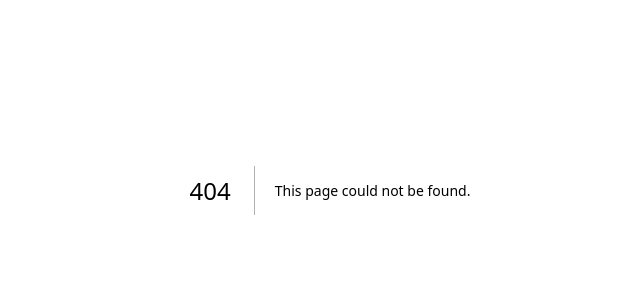
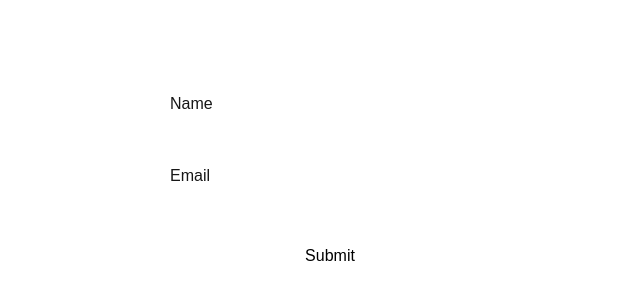
Before and after one commit to manish-107/CollegeCAT, a Next.js app in the folder collegecatapp/: page /dashboard/updatedetails in a window 1280 px wide. Before the commit this address had no page. Shown: the part 210-510 px from the top of the page, without its empty margins (310-950 px from the left). Built offline with nearby package versions, Linux system fonts and the light colour scheme.

Commit message:
added backend connection

```diff
--- /dev/null
+++ b/collegecatapp/app/api/db.ts
@@ -0,0 +1,11 @@
+import { Pool } from "pg";
+
+const pool = new Pool({
+  user: process.env.DB_USER || "demouser",
+  host: process.env.DB_HOST || "localhost",
+  database: process.env.DB_NAME || "demodb",
+  password: process.env.DB_PASSWORD || "password",
+  port: Number(process.env.DB_PORT) || 5432,
+});
+
+export default pool;
--- /dev/null
+++ b/collegecatapp/app/api/submit/route.ts
@@ -0,0 +1,33 @@
+import { NextResponse } from "next/server";
+import pool from "../db";
+
+export async function POST(req: Request) {
+  try {
+    const { name, email } = await req.json();
+
+    if (!name || !email) {
+      return NextResponse.json(
+        { error: "name email required" },
+        { status: 400 }
+      );
+    }
+
+    console.log("Recieved : " + name + " " + email);
+
+    return NextResponse.json(
+      { msg: `hello ${name} and email ${email}` },
+      { status: 200 }
+    );
+  } catch (error) {
+    console.log(error);
+    return NextResponse.json(
+      { error: "Something went wrong" },
+      { status: 500 }
+    );
+  }
+}
+
+export async function GET() {
+  const result = await pool.query("SELECT * FROM users");
+  return NextResponse.json({ msg: result.rows }, { status: 200 });
+}
--- /dev/null
+++ b/collegecatapp/app/dashboard/updatedetails/page.tsx
@@ -0,0 +1,58 @@
+"use client";
+
+import { useState } from "react";
+
+const UpdateDetails = () => {
+  const [name, setName] = useState("");
+  const [email, setEmail] = useState("");
+  const [response, setResponse] = useState("");
+
+  const handelSubmit = async (e: React.FormEvent) => {
+    e.preventDefault();
+
+    const res = await fetch("/api/submit", {
+      method: "post",
+      headers: { "Content-Type": "application/json" },
+      body: JSON.stringify({ name, email }),
+    });
+
+    const data = await res.json();
+    setResponse(data.msg || data.error);
+  };
+
+  return (
+    <>
+      <div className="flex flex-row justify-center h-screen">
+        <form
+          className="flex flex-col w-1/4 place-content-center  gap-3"
+          onSubmit={handelSubmit}
+        >
+          <label htmlFor="name">Name</label>
+          <input
+            type="text"
+            className="text-black"
+            name="Enter the name"
+            value={name}
+            onChange={(e) => setName(e.target.value)}
+            id="name"
+          />
+          <label htmlFor="email">Email</label>
+          <input
+            type="email"
+            className="text-black"
+            value={email}
+            onChange={(e) => setEmail(e.target.value)}
+            name="enter the email"
+            id="email"
+          />
+          <button className="bg-white text-black p-2 rounded-lg" type="submit">
+            Submit
+          </button>
+          <h1 className="text-white">{response}</h1>
+        </form>
+      </div>
+    </>
+  );
+};
+
+export default UpdateDetails;
--- a/collegecatapp/components/ui/buttons/GoogleLoginButton.tsx
+++ b/collegecatapp/components/ui/buttons/GoogleLoginButton.tsx
@@ -1,10 +1,12 @@
 "use client";
 
+import { redirect } from "next/navigation";
 import GoogleIcon from "../icons/GoogleIcon";
 
 const GoogleLoginButton = () => {
   const justFunction = () => {
     console.log("clicked");
+    redirect("/dashboard/updatedetails");
   };
 
   return (
```
Also changed, not shown: collegecatapp/docker/docker-compose.yml (added, +18 -0 lines), collegecatapp/package.json (+8 -6 lines), 1 other file (tests, documents, lock files or other folders).
